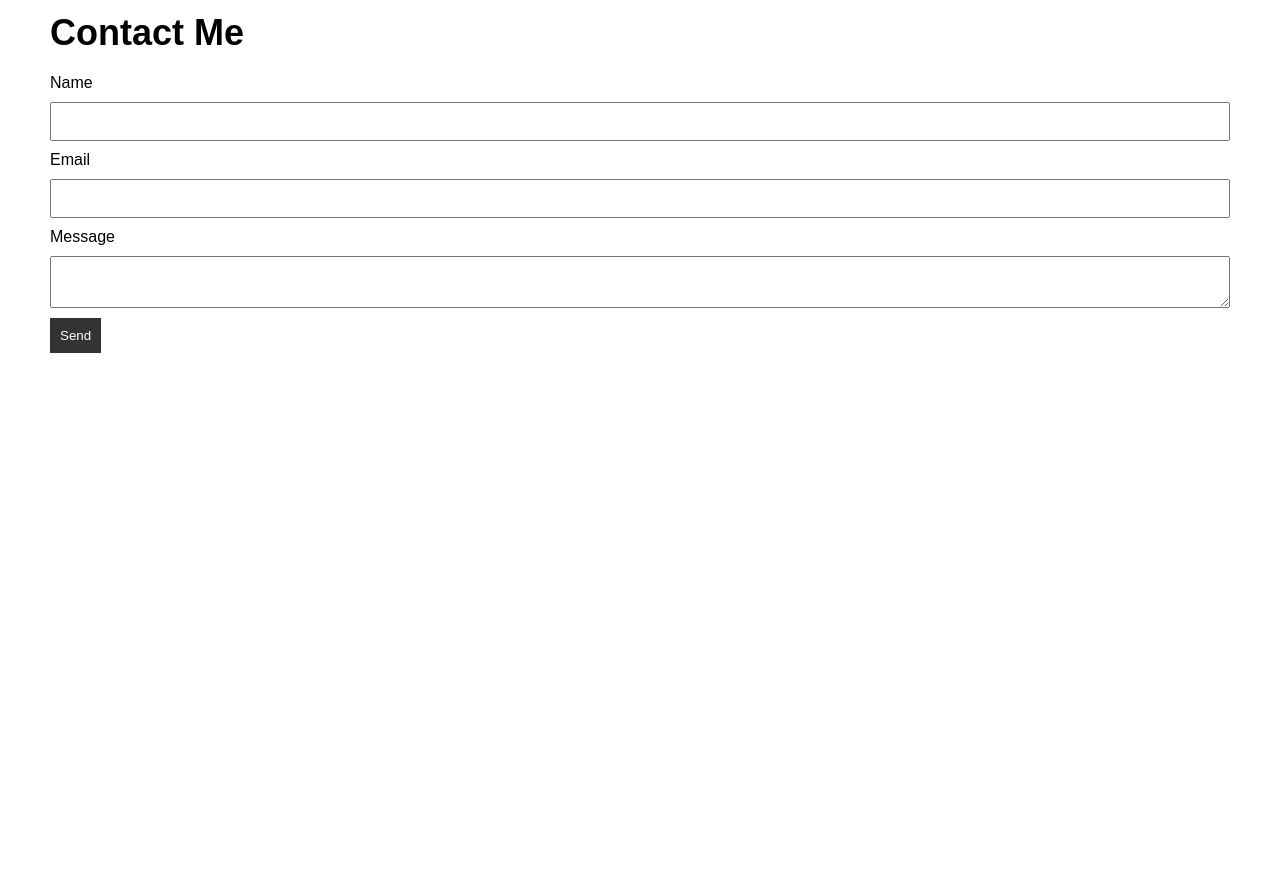
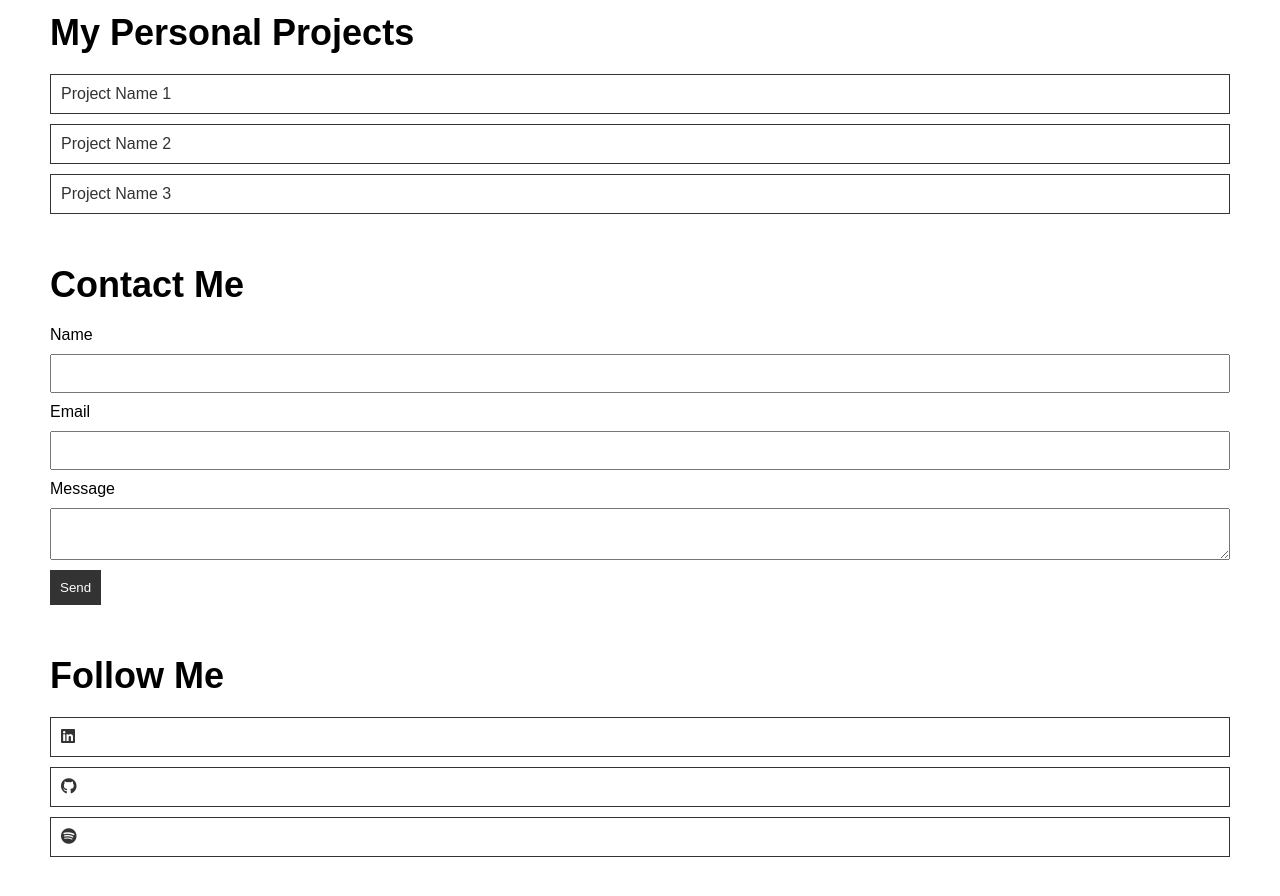
Before and after one commit to mehlu22/mehlu22.github.io, a plain HTML site: page index.html in a window 1280 px wide. Shown: the part 520-1416 px from the top of the page. Before the commit the page ends 973 px from the top, so only its background shows below. Drawn offline with Linux system fonts and the light colour scheme.

Commit message:
Add files via upload

```diff
--- a/index.html
+++ b/index.html
@@ -2,8 +2,9 @@
 <html lang="en">
   <head>
     <meta charset="UTF-8">
-    <title>My Personal Website</title>
+    <title>Mehlam Saifudeen Personal Website</title>
     <link rel="stylesheet" href="style.css">
+    <link rel="stylesheet" href="https://cdnjs.cloudflare.com/ajax/libs/font-awesome/5.15.3/css/all.min.css">
   </head>
   <body>
     <header>
@@ -12,6 +13,7 @@
           <li><a href="#about">About</a></li>
           <li><a href="#portfolio">Portfolio</a></li>
           <li><a href="#contact">Contact</a></li>
+          <li><a href="#social">Social</a></li>
         </ul>
       </nav>
     </header>
@@ -31,6 +33,15 @@
         </ul>
       </section>
 
+      <section id="projects">
+        <h1>My Personal Projects</h1>
+        <ul>
+          <li><a href="#">Project Name 1</a></li>
+          <li><a href="#">Project Name 2</a></li>
+          <li><a href="#">Project Name 3</a></li>
+        </ul>
+      </section>
+
       <section id="contact">
         <h1>Contact Me</h1>
         <form>
@@ -46,8 +57,34 @@
           <button type="submit">Send</button>
         </form>
       </section>
+
+      <section id="social">
+        <h1>Follow Me</h1>
+        <ul>
+          <li><a href="https://www.linkedin.com/in/mehlam-saifudeen-857ba1207/"><i class="fab fa-linkedin"></i></a></li>
+          <li><a href="https://github.com/mehlu22"><i class="fab fa-github"></i></a></li>
+          <li><a href="https://www.spotify.com/"><i class="fab fa-spotify"></i></a></li>
+        </ul>
+      </section>
     </main>
 
-    <script src="script.js"></script>
-  </body>
-</html>
+    <script>
+      const projectName = "My Personal Website";
+      document.title = projectName;
+
+      const projectLinks = document.querySelector("#projects ul");
+      const links = [
+        {
+          name: "Project Name 1",
+          url: "https://example.com/project1"
+        },
+        {
+          name: "Project Name 2",
+          url: "https://example.com/project2"
+        },
+        {
+          name: "Project Name 3",
+          url: "https://example.com/project3"
+        }
+      ];
+      </script>
```
